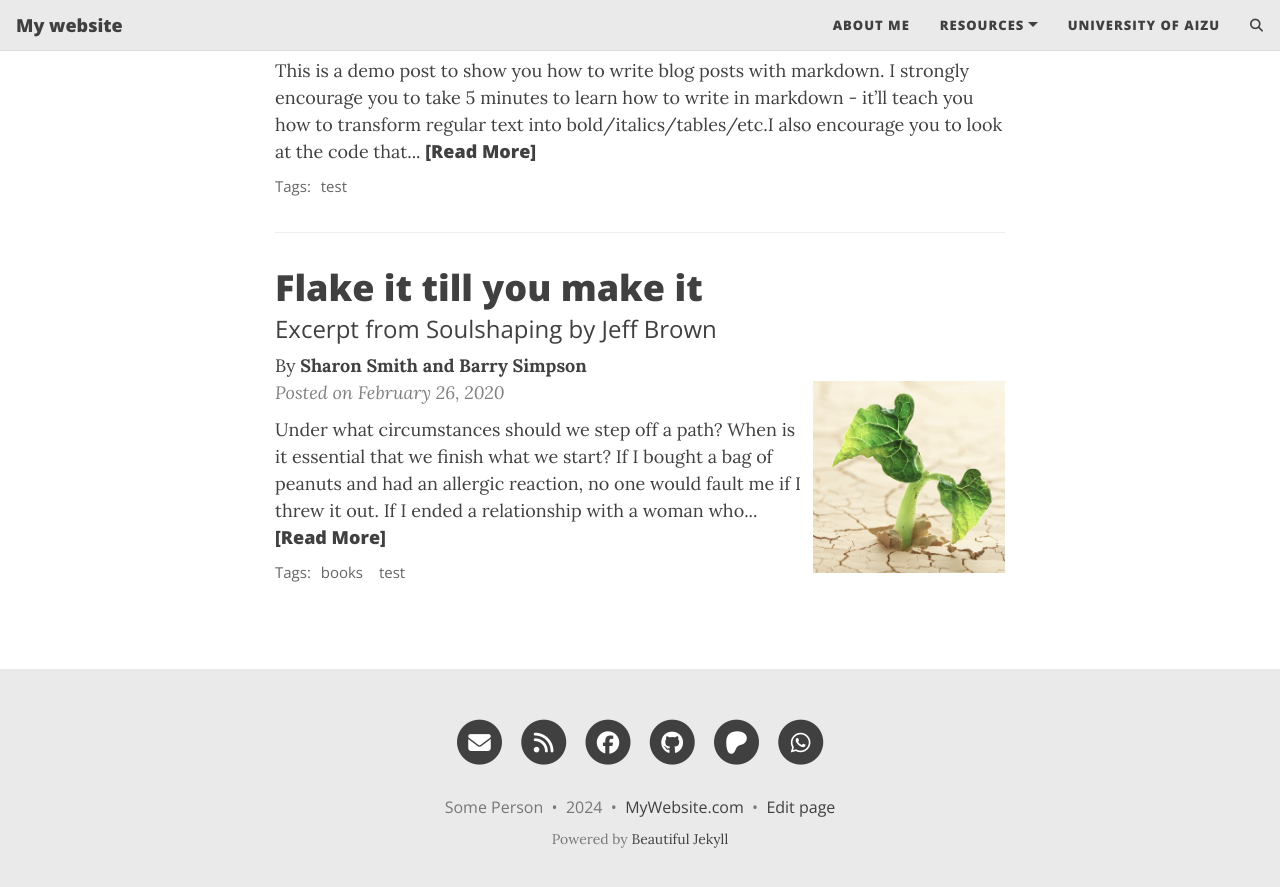
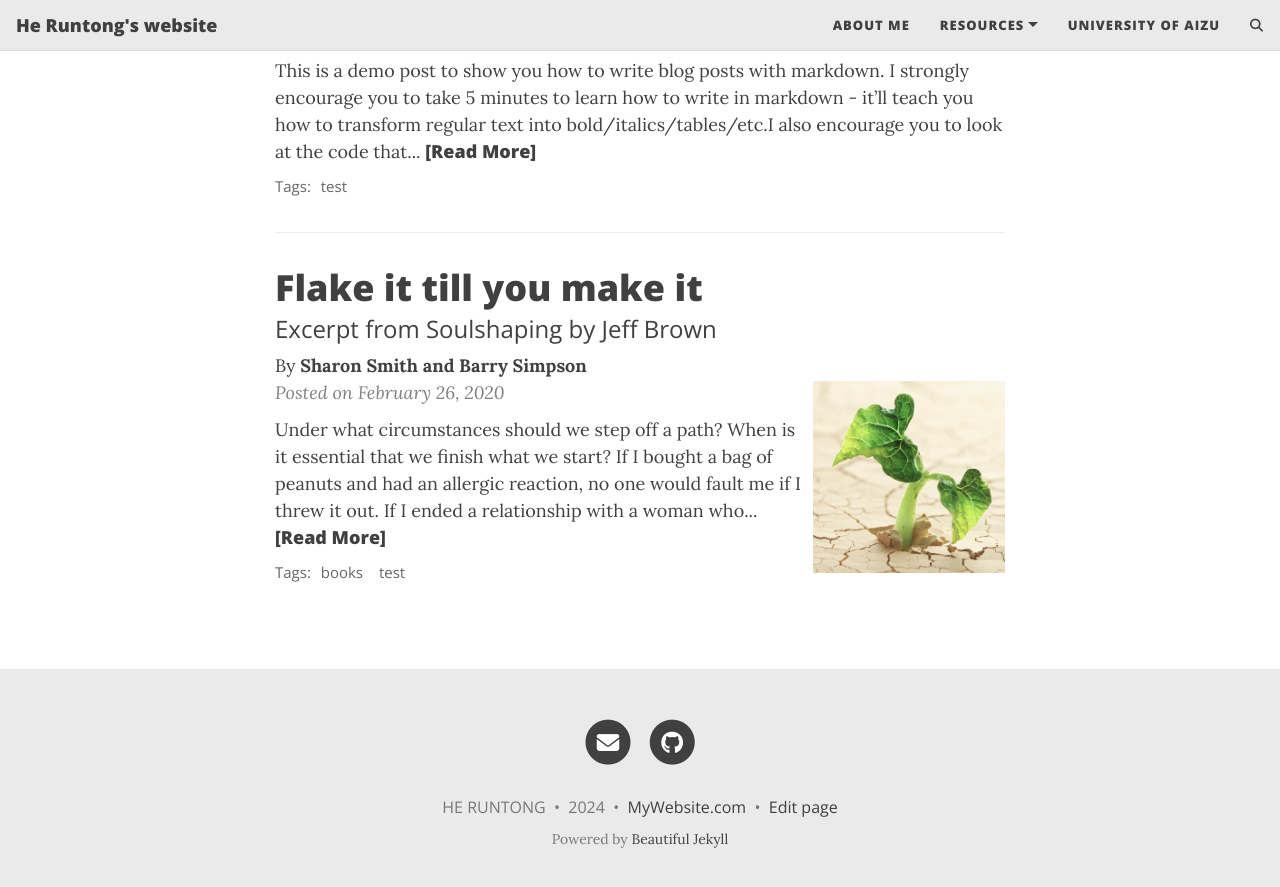
Before and after one commit to Runturn/MyPage, a Jekyll site: the page built from index.html, in a window 1280 px wide and 900 px high, scrolled down 856 px. Shown: the top 887 px of the window. Built offline with Jekyll 4.4.1, drawn with Linux system fonts in a browser that asks for light colours; the list of posts is cut into pages by our own code; comment, search, counter and statistics services are not loaded.

Commit message:
Update something I forget

```diff
--- a/_config.yml
+++ b/_config.yml
@@ -10,10 +10,10 @@
 ############################
 
 # Name of website
-title: My website
+title: He Runtong's website
 
 # Your name to show in the footer
-author: Some Person
+author: HE RUNTONG
 
 ###############################################
 # --- List of links in the navigation bar --- #
@@ -51,13 +51,13 @@ round-avatar: true
 # Uncomment the links you want to show and add your information to each one.
 social-network-links:
   email: "return2000@qq.com"
-  rss: true  # remove this line if you don't want to show an RSS link at the bottom
-  facebook: deanattali
+#  rss: true  # remove this line if you don't want to show an RSS link at the bottom
+#  facebook: deanattali
   github: Runturn
 #  twitter: daattali
-  patreon: DeanAttali
+#  patreon: DeanAttali
 #  youtube: "@daattali"
-  whatsapp: 15551212
+#  whatsapp: 15551212
 #  medium: yourname
 #  reddit: yourname or r/yoursubreddit
 #  linkedin: daattali
```
